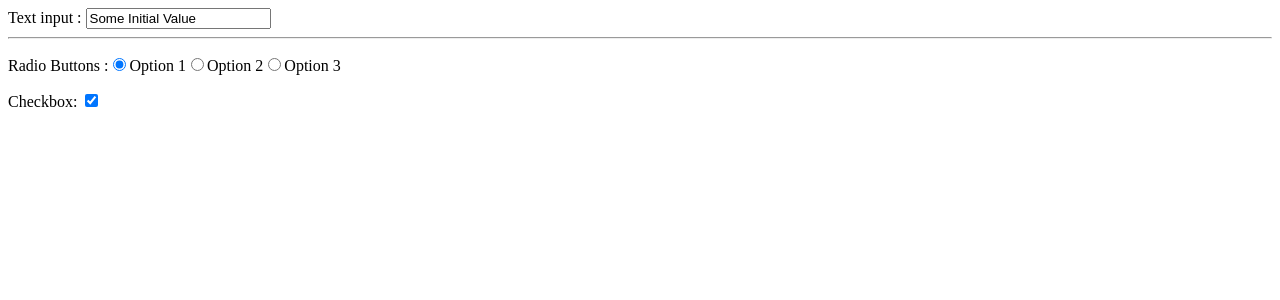
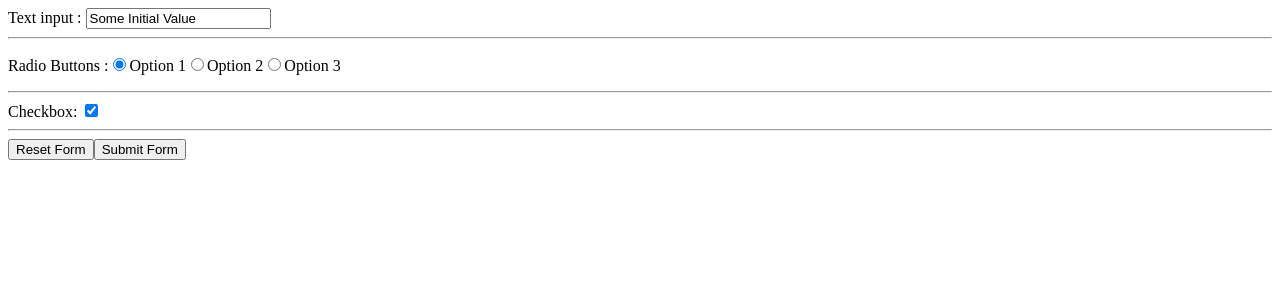
Before and after one commit to gokuljsparkout/GokulJSO, a React (Create React App) app: page / in a window 1280 px wide. Shown: the top 300 px of the page. Built offline with nearby package versions, Linux system fonts and the light colour scheme.

Commit message:
Form - Reset and Submit Button

```diff
--- a/src/Types.js
+++ b/src/Types.js
@@ -2,9 +2,22 @@ import React from 'react'
 
 //Adding default values
 
-function Types() {
+const Types=()=> {
+
+  const handleSubmit =e=>{
+
+    e.preventDefault(); //Prevents Reloading
+
+    const form =e.target;
+    const formData = new FormData(form); //Reads the form data
+    fetch('/some-api', { method: form.method, body: formData });
+    const formJson = Object.fromEntries(formData.entries());
+    console.log(formJson);
+
+  }
   return (
     <div>
+      <form>
       <label>
         Text input : <input name='myInput' defaultValue='Some Initial Value'></input>
       </label>
@@ -25,9 +38,14 @@ function Types() {
         </label>
 
       </p>
+      <hr/>
       <label>
         Checkbox: <input type="checkbox" name="myCheckbox" defaultChecked={true} />
       </label>
+      <hr/>
+      <button type='reset'>Reset Form</button>
+      <button type='submit' onClick={handleSubmit}>Submit Form</button>
+      </form>
 
     </div>
   )
```
